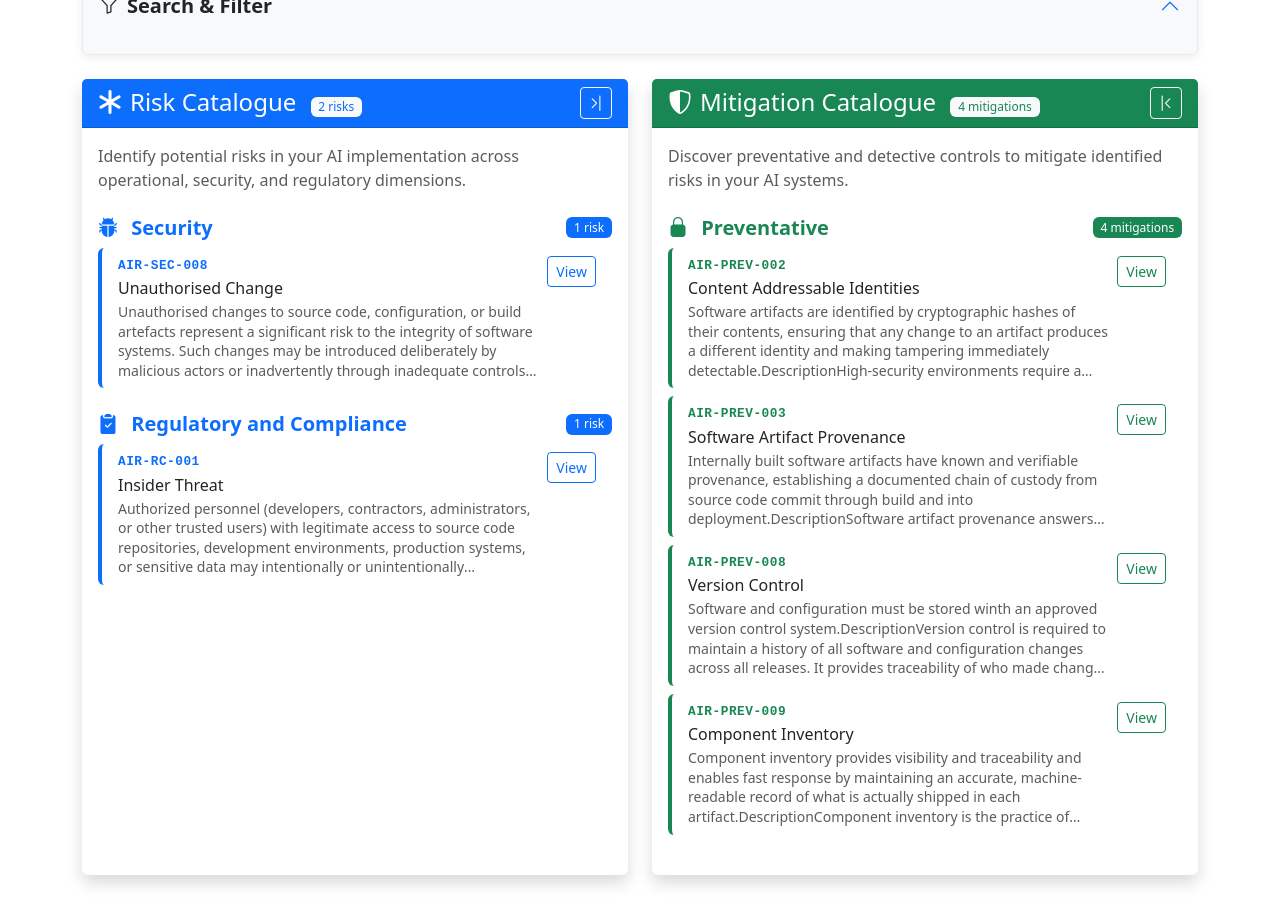
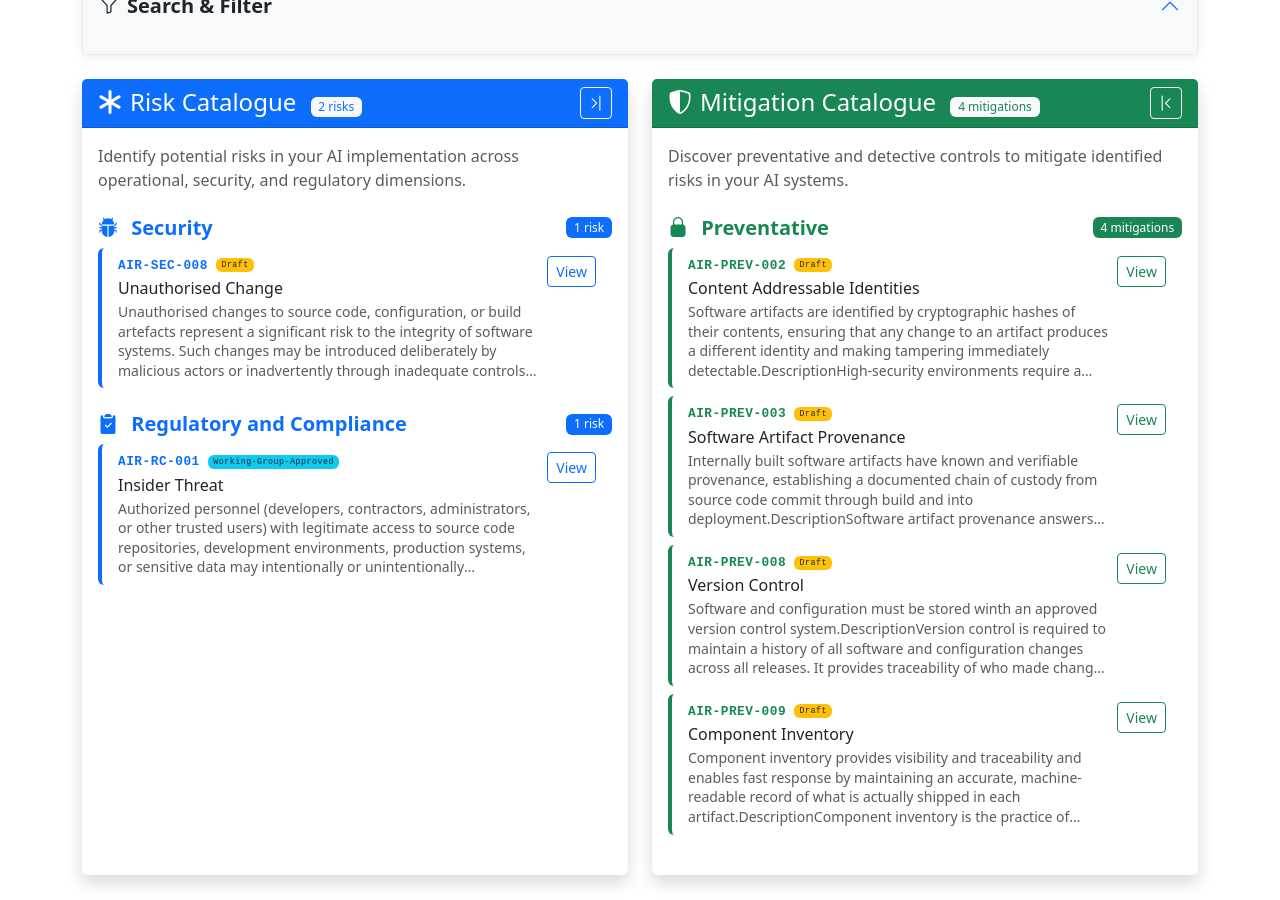
Before and after one commit to finos-labs/SDLC-Controls-Framework, a Jekyll site: the page built from docs/index.md, in a window 1280 px wide and 900 px high, scrolled down 596 px. Built offline with Jekyll 4.4.1, drawn with Linux system fonts in a browser that asks for light colours.

Commit message:
Add doc-status filter and badges to catalogue
- Add Filter by Status dropdown to the catalogue filter panel, populated
  from document_status in _config.yml
- Add colour-coded status badges to risk and mitigation cards
- Wire up JS filtering to hide/show items by status
- Remove the redundant Published status (approval and publication are
  the same step for this project)
- Set all mitigations to Draft and ri-1 to Working-Group-Approved

Signed-off-by: aaronsearle <aaron.searle@morganstanley.com>

```diff
--- a/docs/_config.yml
+++ b/docs/_config.yml
@@ -19,9 +19,7 @@
   - name: Draft
     description: "The document is in the early stages of development, with content being written and structured but not yet polished."
   - name: Working-Group-Approved
-    description: "The document is in its final form and has been approved by the AIGF team."
-  - name: Published
-    description: "The publication of an Approved Specification in a publicly accessible manner."
+    description: "The document is in its final form and has been approved by the working group."
 
 # FFIEC IT Booklet abbreviations mapping
 ffiec_itbooklet_abbreviations:
--- a/docs/_includes/catalogue.html
+++ b/docs/_includes/catalogue.html
@@ -16,7 +16,7 @@
                 <!-- Filter content that can be collapsed -->
                 <div class="filter-content" id="filterContent" style="display: none;">
                     <div class="row g-3">
-                        <div class="col-md-5">
+                        <div class="col-md-3">
                             <label for="searchInput" class="form-label fw-bold">Search</label>
                             <input type="text" class="form-control" id="searchInput" placeholder="Search risks and mitigations by title or content...">
                         </div>
@@ -26,6 +26,15 @@
                                 <option value="">All Types</option>
                                 <option value="risk">Risks Only</option>
                                 <option value="mitigation">Mitigations Only</option>
+                            </select>
+                        </div>
+                        <div class="col-md-2">
+                            <label for="statusFilter" class="form-label fw-bold">Filter by Status</label>
+                            <select class="form-select" id="statusFilter">
+                                <option value="">All Statuses</option>
+                                {% for status in site.document_status %}
+                                <option value="{{ status.name }}">{{ status.name }}</option>
+                                {% endfor %}
                             </select>
                         </div>
                         <div class="col-md-3">
@@ -128,13 +137,21 @@
                           <div class="row g-2" data-category="{{ order }}" data-type="risk">
                               {% assign sorted_risks = risk_group.items | sort: "sequence" %}
                               {% for risk in sorted_risks %}
-                              <div class="col-12 risk-item" data-title="{{ risk.title | downcase }}" data-content="{{ risk.content | strip_html | strip_newlines | downcase }}">
+                              {% assign risk_status = risk['doc-status'] | default: '' %}
+                              <div class="col-12 risk-item" data-title="{{ risk.title | downcase }}" data-content="{{ risk.content | strip_html | strip_newlines | downcase }}" data-status="{{ risk_status }}">
                                   <div class="card border-start border-primary border-3 h-100 card-hover" onclick="window.location.href='{{ site.baseurl }}{{ risk.id }}.html'" style="cursor: pointer;">
                                       <div class="card-body py-2">
                                           <div class="d-flex justify-content-between align-items-start">
                                               <div class="flex-grow-1">
-                                                  <div class="risk-id small mb-1">
+                                                  <div class="risk-id small mb-1 d-flex align-items-center gap-2">
                                                     {% include risk-id.html risk=risk %}
+                                                    {% if risk_status != '' %}
+                                                      {% if risk_status == 'Published' %}{% assign status_badge = 'bg-success' %}
+                                                      {% elsif risk_status == 'Working-Group-Approved' %}{% assign status_badge = 'bg-info text-dark' %}
+                                                      {% elsif risk_status == 'Draft' %}{% assign status_badge = 'bg-warning text-dark' %}
+                                                      {% else %}{% assign status_badge = 'bg-secondary' %}{% endif %}
+                                                      <span class="badge {{ status_badge }}" style="font-size:0.65em;">{{ risk_status }}</span>
+                                                    {% endif %}
                                                   </div>
                                                   <h4 class="h6 mb-1">{{ risk.title }}</h4>
                                                   {% assign raw_content = risk.content | strip_html | strip_newlines %}
@@ -204,13 +221,21 @@
                           <div class="row g-2" data-category="{{ order }}" data-type="mitigation">
                               {% assign sorted_mitigations = mitigation_group.items | sort: "sequence" %}
                               {% for mitigation in sorted_mitigations %}
-                              <div class="col-12 mitigation-item" data-title="{{ mitigation.title | downcase }}" data-content="{{ mitigation.content | strip_html | strip_newlines | downcase }}">
+                              {% assign mitigation_status = mitigation['doc-status'] | default: '' %}
+                              <div class="col-12 mitigation-item" data-title="{{ mitigation.title | downcase }}" data-content="{{ mitigation.content | strip_html | strip_newlines | downcase }}" data-status="{{ mitigation_status }}">
                                   <div class="card border-start border-success border-3 h-100 card-hover" onclick="window.location.href='{{ site.baseurl }}{{ mitigation.id }}.html'" style="cursor: pointer;">
                                       <div class="card-body py-2">
                                           <div class="d-flex justify-content-between align-items-start">
                                               <div class="flex-grow-1">
-                                                  <div class="mitigation-id small mb-1">
+                                                  <div class="mitigation-id small mb-1 d-flex align-items-center gap-2">
                                                     {% include mitigation-id.html mitigation=mitigation %}
+                                                    {% if mitigation_status != '' %}
+                                                      {% if mitigation_status == 'Published' %}{% assign status_badge = 'bg-success' %}
+                                                      {% elsif mitigation_status == 'Working-Group-Approved' %}{% assign status_badge = 'bg-info text-dark' %}
+                                                      {% elsif mitigation_status == 'Draft' %}{% assign status_badge = 'bg-warning text-dark' %}
+                                                      {% else %}{% assign status_badge = 'bg-secondary' %}{% endif %}
+                                                      <span class="badge {{ status_badge }}" style="font-size:0.65em;">{{ mitigation_status }}</span>
+                                                    {% endif %}
                                                   </div>
                                                   <h4 class="h6 mb-1">{{ mitigation.title }}</h4>
                                                   {% assign raw_content = mitigation.content | strip_html | strip_newlines %}
```
Also changed, not shown: other parts of docs/_includes/catalogue.html (+8 -1 lines), docs/_mitigations/mi-2_content-addressable-identities.md (+1 -1 lines), docs/_mitigations/mi-3_software-artifact-provenance.md (+1 -1 lines), docs/_risks/ri-1_insider-threat.md (+1 -1 lines).
